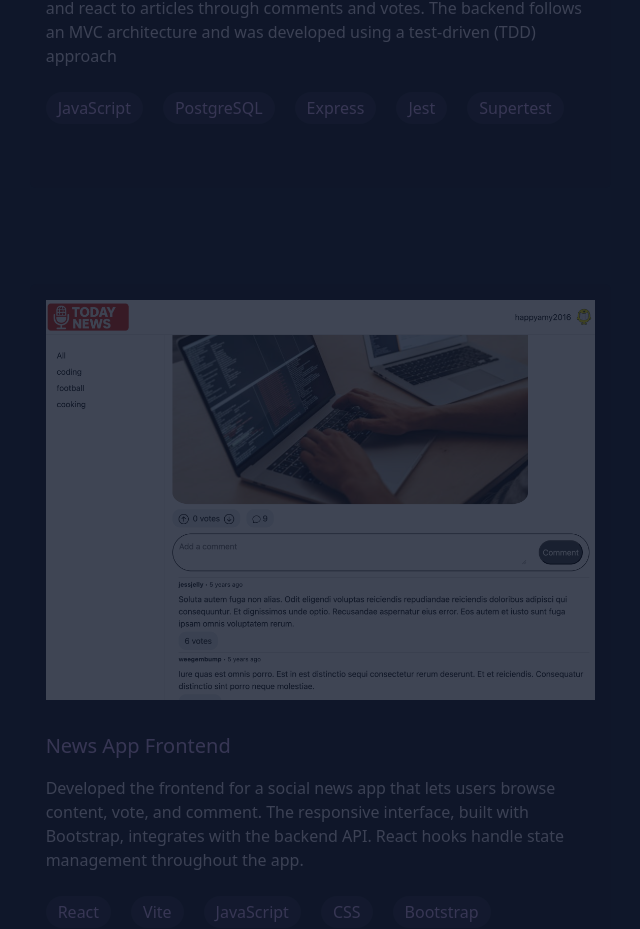
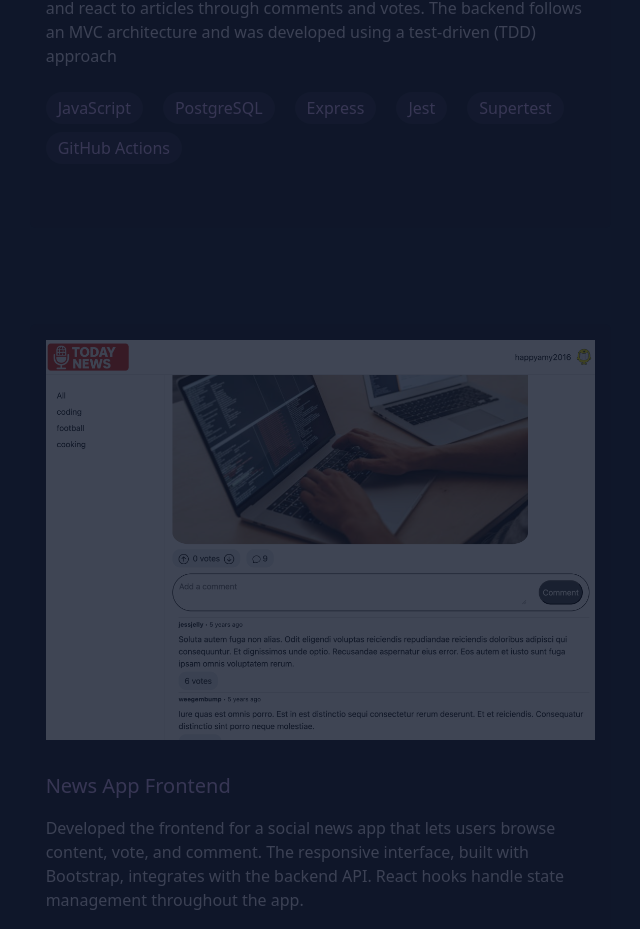
Before and after one commit to emerrafter1/portfolio, a React (Vite) app: page / in a window 1280 px wide. Shown: the part 4473-5402 px from the top of the page, without its empty margins (509-1149 px from the left). Built offline with nearby package versions, Linux system fonts and the light colour scheme.

Commit message:
update tech stack

```diff
--- a/src/data/projects_data.ts
+++ b/src/data/projects_data.ts
@@ -37,7 +37,7 @@ const projectsData: Project[] = [
     name: "News App Backend",
     description: "A RESTful api for a content sharing news app where users can read, post and react to articles through comments and votes. The backend follows an MVC architecture and was developed using a test-driven (TDD) approach",
     frontend_stack: [],
-    backend_stack: ["JavaScript", "PostgreSQL", "Express", "Jest", "Supertest"],
+    backend_stack: ["JavaScript", "PostgreSQL", "Express", "Jest", "Supertest", "GitHub Actions"],
     github_link_FE: "",
     github_link_BE: "https://github.com/emerrafter1/nc-news",
      img_url: ncNewsBeImg
```
